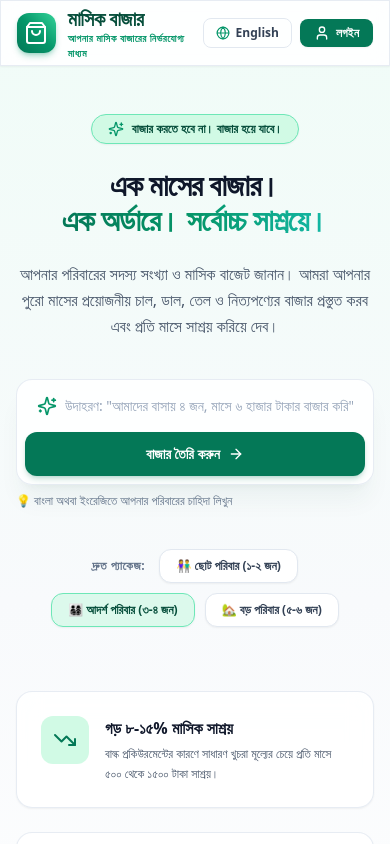
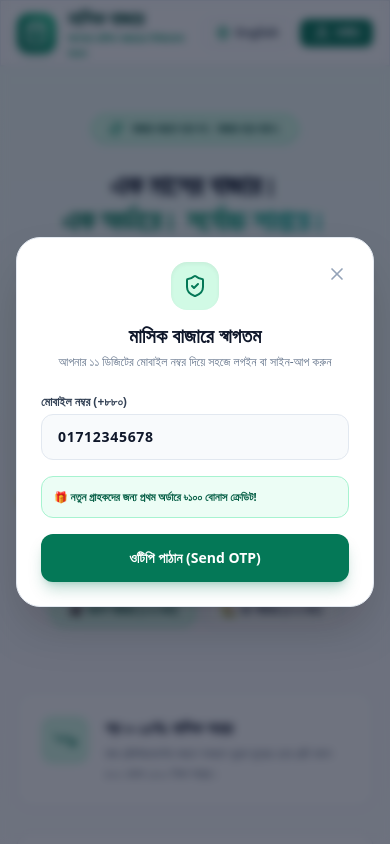
Before and after one commit to jahirul-pu/masher_bazar, a Next.js app in the folder apps/web/: page / in a window 390 px wide. Both pictures are taken after a click on the button "লগইন". Shown: the top 844 px of the page. Built offline with nearby package versions, Linux system fonts and the light colour scheme.

Commit message:
feat: add phone otp authentication modal and session badge in navbar

```diff
--- a/apps/web/src/components/Navbar.tsx
+++ b/apps/web/src/components/Navbar.tsx
@@ -1,7 +1,5 @@
-'use client';
-
 import React, { useState } from 'react';
-import { ShoppingBag, MapPin, Globe, User, Phone } from 'lucide-react';
+import { ShoppingBag, MapPin, Globe, User, Phone, X, CheckCircle, ShieldCheck, LogOut } from 'lucide-react';
 
 interface NavbarProps {
   lang: 'bn' | 'en';
@@ -16,7 +14,36 @@ export const Navbar: React.FC<NavbarProps> = ({
   basketCount,
   totalSavings,
 }) => {
+  const [showAuthModal, setShowAuthModal] = useState(false);
+  const [phone, setPhone] = useState('01712345678');
+  const [otp, setOtp] = useState('');
+  const [otpSent, setOtpSent] = useState(false);
+  const [loggedInUser, setLoggedInUser] = useState<{ name: string; phone: string; credits: number } | null>(null);
+
+  const handleSendOtp = () => {
+    if (phone.length < 11) return;
+    setOtpSent(true);
+    setOtp('123456');
+  };
+
+  const handleVerifyOtp = () => {
+    if (otp === '123456' || otp.length === 6) {
+      setLoggedInUser({
+        name: 'জাহাঙ্গীর আলম',
+        phone,
+        credits: 100, // ৳100 welcome bonus credits
+      });
+      setShowAuthModal(false);
+      setOtpSent(false);
+    }
+  };
+
+  const handleLogout = () => {
+    setLoggedInUser(null);
+  };
+
   return (
+    <>
       <header className="sticky top-0 z-50 glass-card border-b border-slate-200 shadow-sm">
         <div className="max-w-7xl mx-auto px-4 sm:px-6 lg:px-8">
           <div className="flex items-center justify-between h-16 sm:h-20">
@@ -73,13 +100,131 @@ export const Navbar: React.FC<NavbarProps> = ({
               </a>
 
               {/* Account / Login */}
-            <button className="flex items-center gap-1.5 px-3.5 py-1.5 rounded-lg bg-masik-700 hover:bg-masik-800 text-white text-xs sm:text-sm font-semibold transition-all shadow-sm">
+              {loggedInUser ? (
+                <div className="flex items-center gap-2">
+                  <div className="flex items-center gap-2 bg-emerald-50 border border-emerald-200 rounded-xl px-3 py-1.5">
+                    <div className="w-6 h-6 rounded-full bg-emerald-700 text-white flex items-center justify-center text-xs font-bold">
+                      {loggedInUser.name.slice(0, 1)}
+                    </div>
+                    <div className="hidden sm:block text-left">
+                      <span className="text-xs font-bold text-slate-800 block leading-tight">{loggedInUser.name}</span>
+                      <span className="text-[10px] text-emerald-700 font-semibold block">৳{loggedInUser.credits} ক্রেডিট বোনাস</span>
+                    </div>
+                  </div>
+                  <button
+                    onClick={handleLogout}
+                    className="p-1.5 text-slate-400 hover:text-red-500 rounded-lg transition-colors"
+                    title="Logout"
+                  >
+                    <LogOut className="w-4 h-4" />
+                  </button>
+                </div>
+              ) : (
+                <button
+                  onClick={() => setShowAuthModal(true)}
+                  className="flex items-center gap-1.5 px-3.5 py-1.5 rounded-lg bg-masik-700 hover:bg-masik-800 text-white text-xs sm:text-sm font-semibold transition-all shadow-sm"
+                >
                   <User className="w-4 h-4" />
                   <span>{lang === 'bn' ? 'লগইন' : 'Sign In'}</span>
                 </button>
+              )}
             </div>
           </div>
         </div>
       </header>
+
+      {/* Phone OTP Login Modal (Section 8 PRD) */}
+      {showAuthModal && (
+        <div className="fixed inset-0 z-50 flex items-center justify-center p-4 bg-slate-900/60 backdrop-blur-sm animate-fade-in">
+          <div className="bg-white rounded-3xl p-6 sm:p-8 max-w-md w-full shadow-2xl border border-slate-200 relative">
+            <button
+              onClick={() => setShowAuthModal(false)}
+              className="absolute top-5 right-5 text-slate-400 hover:text-slate-600 p-1.5 rounded-full hover:bg-slate-100 transition-colors"
+            >
+              <X className="w-5 h-5" />
+            </button>
+
+            <div className="text-center mb-6">
+              <div className="w-12 h-12 rounded-2xl bg-masik-100 text-masik-700 flex items-center justify-center mx-auto mb-3 shadow-inner">
+                <ShieldCheck className="w-6 h-6" />
+              </div>
+              <h3 className="text-xl font-black text-slate-900">
+                {lang === 'bn' ? 'মাসিক বাজারে স্বাগতম' : 'Welcome to Masik Bazar'}
+              </h3>
+              <p className="text-xs text-slate-500 mt-1">
+                {lang === 'bn'
+                  ? 'আপনার ১১ ডিজিটের মোবাইল নম্বর দিয়ে সহজে লগইন বা সাইন-আপ করুন'
+                  : 'Enter your 11-digit Bangladeshi mobile number to continue'}
+              </p>
+            </div>
+
+            {!otpSent ? (
+              <div className="space-y-4">
+                <div>
+                  <label className="text-xs font-bold text-slate-700 block mb-1">
+                    {lang === 'bn' ? 'মোবাইল নম্বর (+৮৮০)' : 'Mobile Number (+880)'}
+                  </label>
+                  <input
+                    type="tel"
+                    value={phone}
+                    onChange={(e) => setPhone(e.target.value)}
+                    placeholder="017XXXXXXXX"
+                    maxLength={11}
+                    className="w-full bg-slate-50 border border-slate-200 rounded-xl px-4 py-3 text-sm font-bold text-slate-900 tracking-wider focus:outline-none focus:border-masik-600 focus:bg-white transition-colors"
+                  />
+                </div>
+
+                <div className="bg-emerald-50 rounded-xl p-3 border border-emerald-200">
+                  <span className="text-[11px] font-bold text-emerald-800 block">
+                    🎁 নতুন গ্রাহকদের জন্য প্রথম অর্ডারে ৳১০০ বোনাস ক্রেডিট!
+                  </span>
+                </div>
+
+                <button
+                  onClick={handleSendOtp}
+                  className="w-full py-3.5 rounded-xl bg-masik-700 hover:bg-masik-800 text-white font-black text-sm shadow-lg shadow-masik-700/25 transition-all"
+                >
+                  {lang === 'bn' ? 'ওটিপি পাঠান (Send OTP)' : 'Send Verification OTP'}
+                </button>
+              </div>
+            ) : (
+              <div className="space-y-4">
+                <div>
+                  <div className="flex justify-between items-center mb-1">
+                    <label className="text-xs font-bold text-slate-700">
+                      {lang === 'bn' ? '৬-ডিজিটের এসএমএস ওটিপি' : 'Enter 6-Digit SMS OTP'}
+                    </label>
+                    <button
+                      onClick={() => setOtpSent(false)}
+                      className="text-[11px] text-masik-700 font-bold hover:underline"
+                    >
+                      {lang === 'bn' ? 'নম্বর পরিবর্তন' : 'Change Phone'}
+                    </button>
+                  </div>
+                  <input
+                    type="text"
+                    value={otp}
+                    onChange={(e) => setOtp(e.target.value)}
+                    placeholder="123456"
+                    maxLength={6}
+                    className="w-full bg-slate-50 border border-slate-200 rounded-xl px-4 py-3 text-center text-lg font-black tracking-widest text-slate-900 focus:outline-none focus:border-masik-600 focus:bg-white"
+                  />
+                  <span className="text-[11px] text-slate-400 block mt-1 text-center">
+                    (স্যান্ডবক্স ওটিপি টেস্ট কোড: <b>123456</b>)
+                  </span>
+                </div>
+
+                <button
+                  onClick={handleVerifyOtp}
+                  className="w-full py-3.5 rounded-xl bg-gradient-to-r from-emerald-600 to-masik-700 hover:from-emerald-700 hover:to-masik-800 text-white font-black text-sm shadow-lg shadow-emerald-600/30 transition-all"
+                >
+                  {lang === 'bn' ? 'যাচাই করুন ও প্রবেশ করুন' : 'Verify & Continue'}
+                </button>
+              </div>
+            )}
+          </div>
+        </div>
+      )}
+    </>
   );
 };
```
Lines whose indentation alone changed are shown as unchanged.
